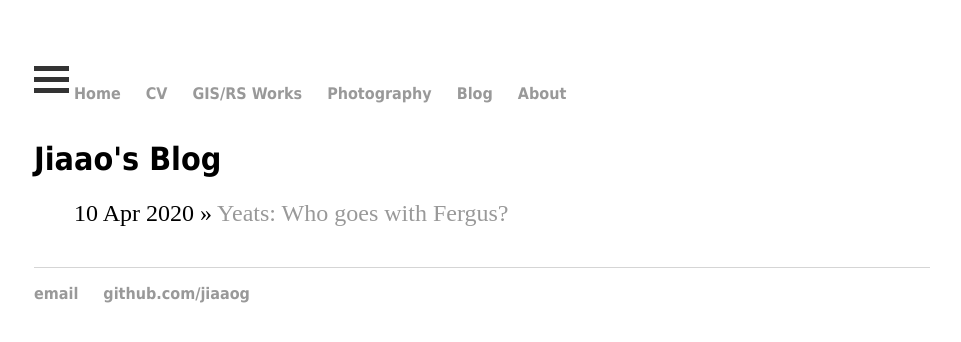
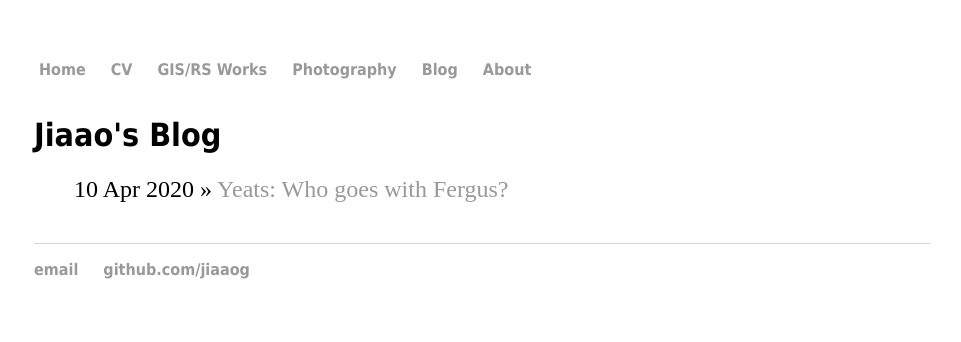
Before and after one commit to jiaaog/jiaaog.github.io, a Jekyll site: the page built from blog/index.html, in a window 1280 px wide. Shown: the top 342 px of the page, without its empty margins (158-1119 px from the left). Built offline with Jekyll 4.4.1, drawn with Linux system fonts in a browser that asks for light colours.

Commit message:
Update main.css

```diff
--- a/css/main.css
+++ b/css/main.css
@@ -65,33 +65,10 @@ ul.posts li {
   cursor: pointer;
 }
 
-.bar1, .bar2, .bar3 {
-  width: 35px;
-  height: 5px;
-  background-color: #333;
-  margin: 6px 0;
-  transition: 0.4s;
-}
-
-/* Rotate first bar */
-.change .bar1 {
-  -webkit-transform: rotate(-45deg) translate(-9px, 6px) ;
-  transform: rotate(-45deg) translate(-9px, 6px) ;
-}
-
-/* Fade out the second bar */
-.change .bar2 {
-  opacity: 0;
-}
-
-/* Rotate last bar */
-.change .bar3 {
-  -webkit-transform: rotate(45deg) translate(-8px, -8px) ;
-  transform: rotate(45deg) translate(-8px, -8px) ;
-}
 
 .accordion {
   background-color: #eee;
+  font-family:Tahoma, Geneva, sans-serif;
   color: #3a3535;
   cursor: pointer;
   padding: 16px;
@@ -99,7 +76,7 @@ ul.posts li {
   border: none;
   text-align: left;
   outline: none;
-  font-size: 15px;
+  font-size: 1.5em;
   transition: 0.4s;
 }
 
```
